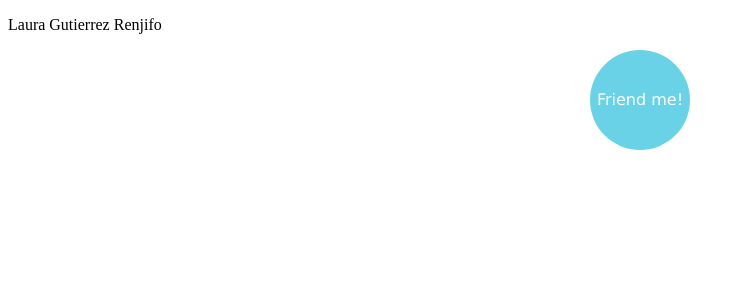
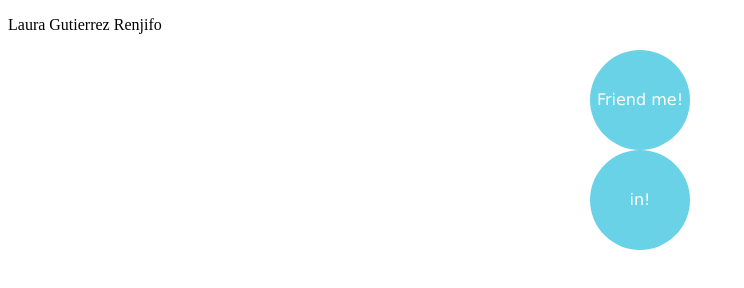
Before and after one commit to LauraGutierrez16/test_1, a plain HTML site: page index.html in a window 1280 px wide. Shown: the whole page, without its empty margins (0-744 px from the left). Drawn offline with Linux system fonts and the light colour scheme.

Commit message:
Update index.html

```diff
--- a/index.html
+++ b/index.html
@@ -9,5 +9,8 @@
     <div>
       <a href="https://www.facebook.com/luligure9619">Friend me<span>!</span></a>
     </div>
+    <div>
+      <a href="www.linkedin.com/in/laura-gutierrez-renjifo-9a567ba4">in<span>!</span></a>
+    </div>
   </body>
 </html>
```
